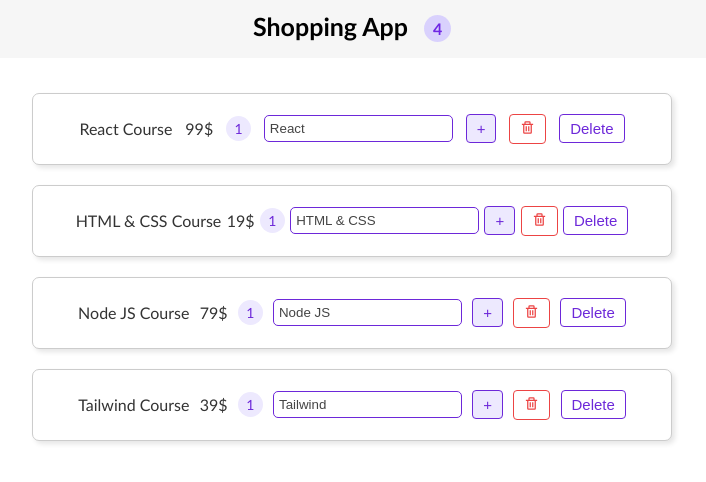
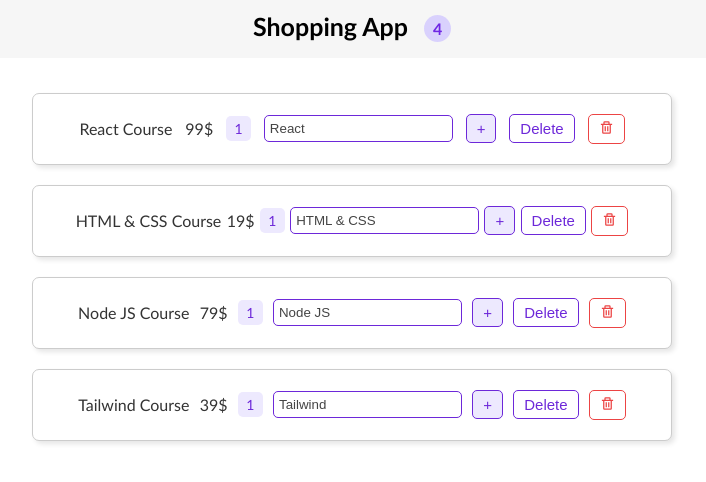
Before and after one commit to Am1rreza/Mini-Shopping-React-App, a React (Create React App) app: page / in a window 1280 px wide. Shown: the top 482 px of the page, without its empty margins (288-994 px from the left). Built offline with nearby package versions, Linux system fonts and the light colour scheme.

Commit message:
styles improved

```diff
--- a/src/components/Product/Product.jsx
+++ b/src/components/Product/Product.jsx
@@ -19,6 +19,9 @@
       >
         +
       </button>
+      <button className={styles.button} onClick={onDelete}>
+        Delete
+      </button>
       <button
         className={`${styles.button} ${styles.inc} ${
           product.quantity === 1 && styles.remove
@@ -27,9 +30,6 @@
       >
         {product.quantity > 1 ? "-" : <BiTrash />}
       </button>
-      <button className={styles.button} onClick={onDelete}>
-        Delete
-      </button>
     </div>
   );
 };
--- a/src/components/Product/Product.module.css
+++ b/src/components/Product/Product.module.css
@@ -16,11 +16,12 @@
   color: #6d28d9;
   background-color: #fff;
   border: 1px solid #6d28d9;
-  border-radius: 4px;
+  border-radius: 5px;
   cursor: pointer;
   outline: none;
   padding: 5px 10px;
   font-size: 15px;
+  transition: all 0.35s ease;
 }
 
 .inc {
@@ -33,7 +34,7 @@
   height: 25px;
   background-color: #ede9fe;
   color: #6d28d9;
-  border-radius: 50%;
+  border-radius: 5px;
   justify-content: center;
   align-items: center;
   font-size: 14px;
--- a/src/components/ProductList/ProductList.jsx
+++ b/src/components/ProductList/ProductList.jsx
@@ -4,7 +4,7 @@
   // conditional rendering
   if (products.length === 0) {
     return (
-      <h2 style={{ marginTop: "2rem" }}>There is no product in your cart!</h2>
+      <h2 style={{ marginTop: "0.5rem" }}>There is no product in your cart!</h2>
     );
   }
 
```
